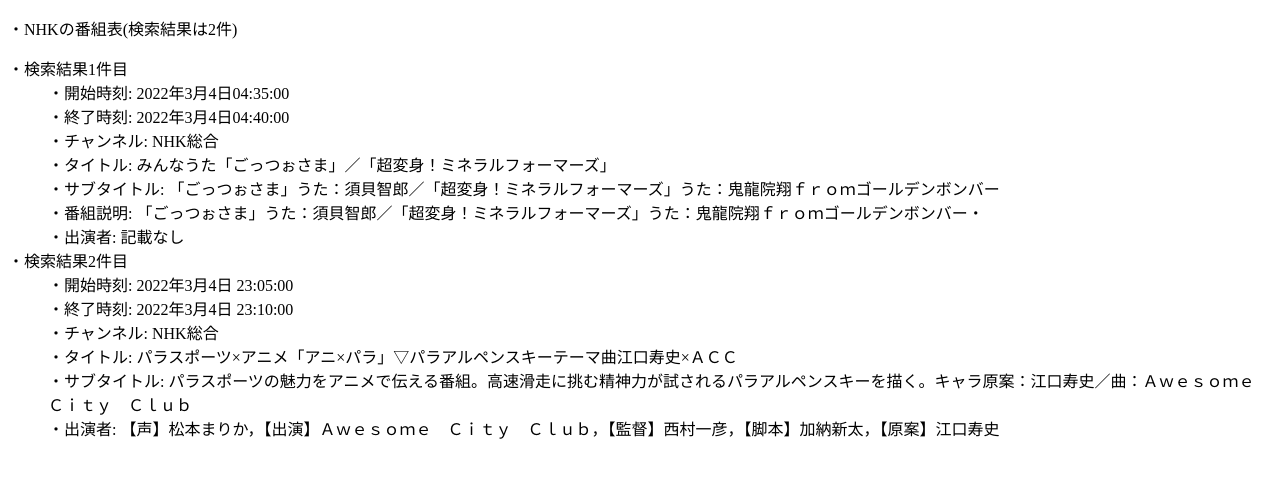
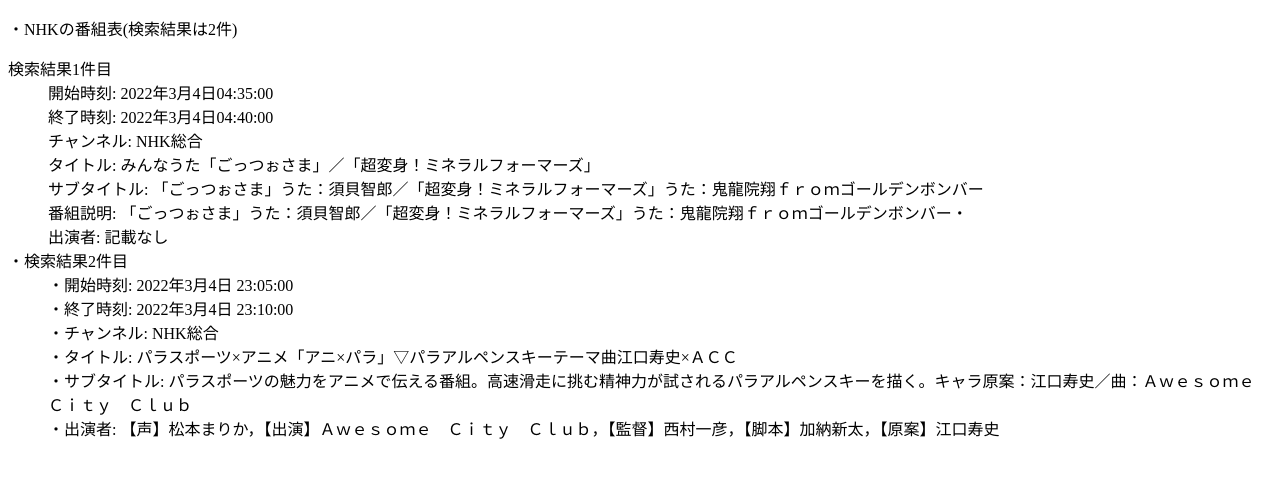
Before and after one commit to G386632023/medialabo, a plain HTML site: page project.html in a window 1280 px wide. Drawn offline with Linux system fonts and the light colour scheme.

Commit message:
演習1-4完成

```diff
--- a/project.html
+++ b/project.html
@@ -7,14 +7,14 @@
    <body>
     <p>・NHKの番組表(検索結果は2件)</p>
     <dl>
-        <dt>・検索結果1件目</dt>
-        <dd>・開始時刻: 2022年3月4日04:35:00</dd>
-        <dd>・終了時刻: 2022年3月4日04:40:00</dd>
-        <dd>・チャンネル: NHK総合</dd>
-        <dd>・タイトル: みんなうた「ごっつぉさま」／「超変身！ミネラルフォーマーズ」</dd>
-        <dd>・サブタイトル: 「ごっつぉさま」うた：須貝智郎／「超変身！ミネラルフォーマーズ」うた：鬼龍院翔ｆｒｏｍゴールデンボンバー</dd>
-        <dd>・番組説明: 「ごっつぉさま」うた：須貝智郎／「超変身！ミネラルフォーマーズ」うた：鬼龍院翔ｆｒｏｍゴールデンボンバー・</dd>
-        <dd>・出演者: 記載なし</dd>
+        <dt>検索結果1件目</dt>
+        <dd>開始時刻: 2022年3月4日04:35:00</dd>
+        <dd>終了時刻: 2022年3月4日04:40:00</dd>
+        <dd>チャンネル: NHK総合</dd>
+        <dd>タイトル: みんなうた「ごっつぉさま」／「超変身！ミネラルフォーマーズ」</dd>
+        <dd>サブタイトル: 「ごっつぉさま」うた：須貝智郎／「超変身！ミネラルフォーマーズ」うた：鬼龍院翔ｆｒｏｍゴールデンボンバー</dd>
+        <dd>番組説明: 「ごっつぉさま」うた：須貝智郎／「超変身！ミネラルフォーマーズ」うた：鬼龍院翔ｆｒｏｍゴールデンボンバー・</dd>
+        <dd>出演者: 記載なし</dd>
 
         <dt>・検索結果2件目</dt>
         <dd>・開始時刻: 2022年3月4日 23:05:00</dd>
```
Also changed, not shown: index.html (+2 -1 lines), practice-html/elements.html (+2 -2 lines), practice-html/style.css (deleted), style.css (added).
